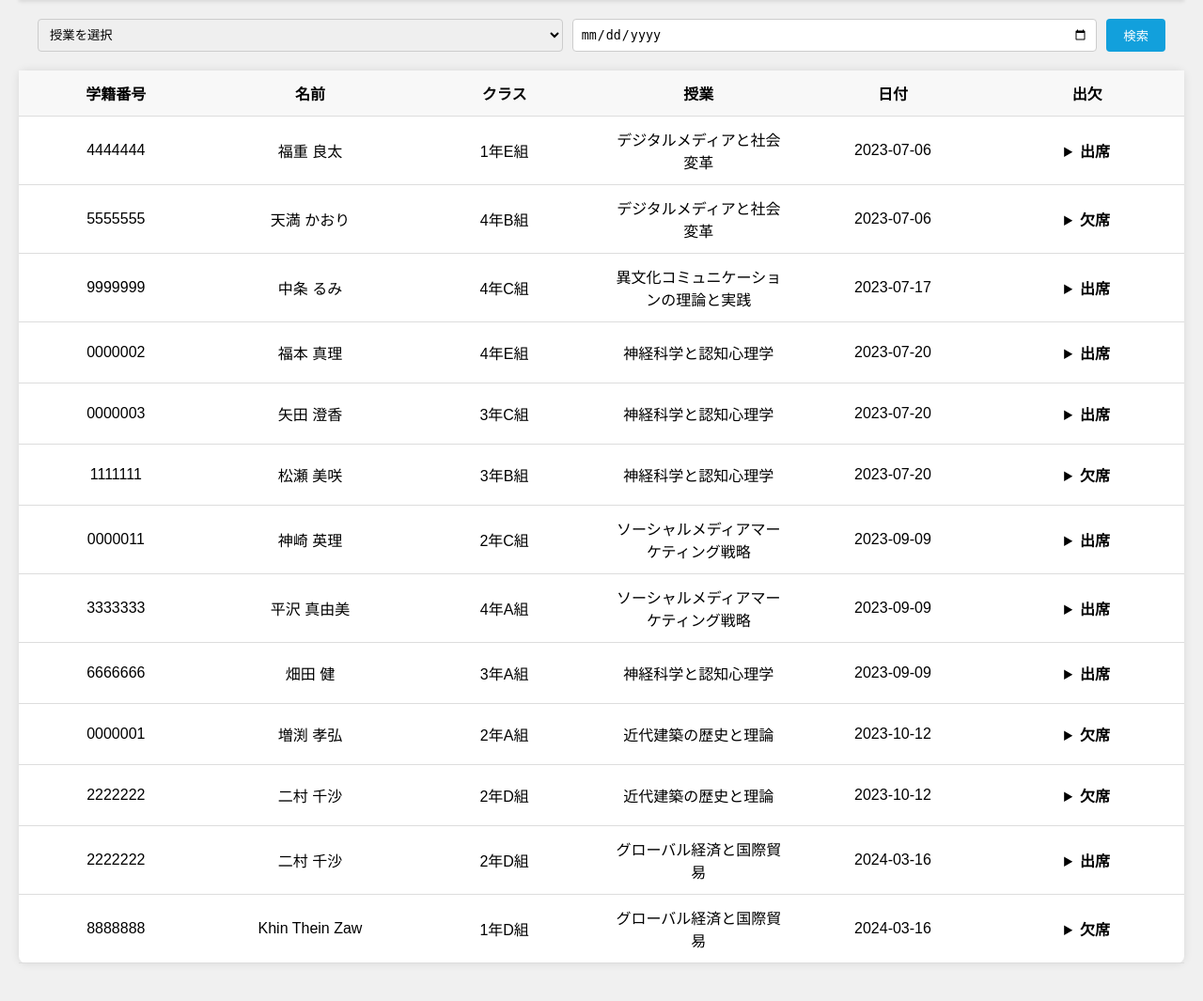
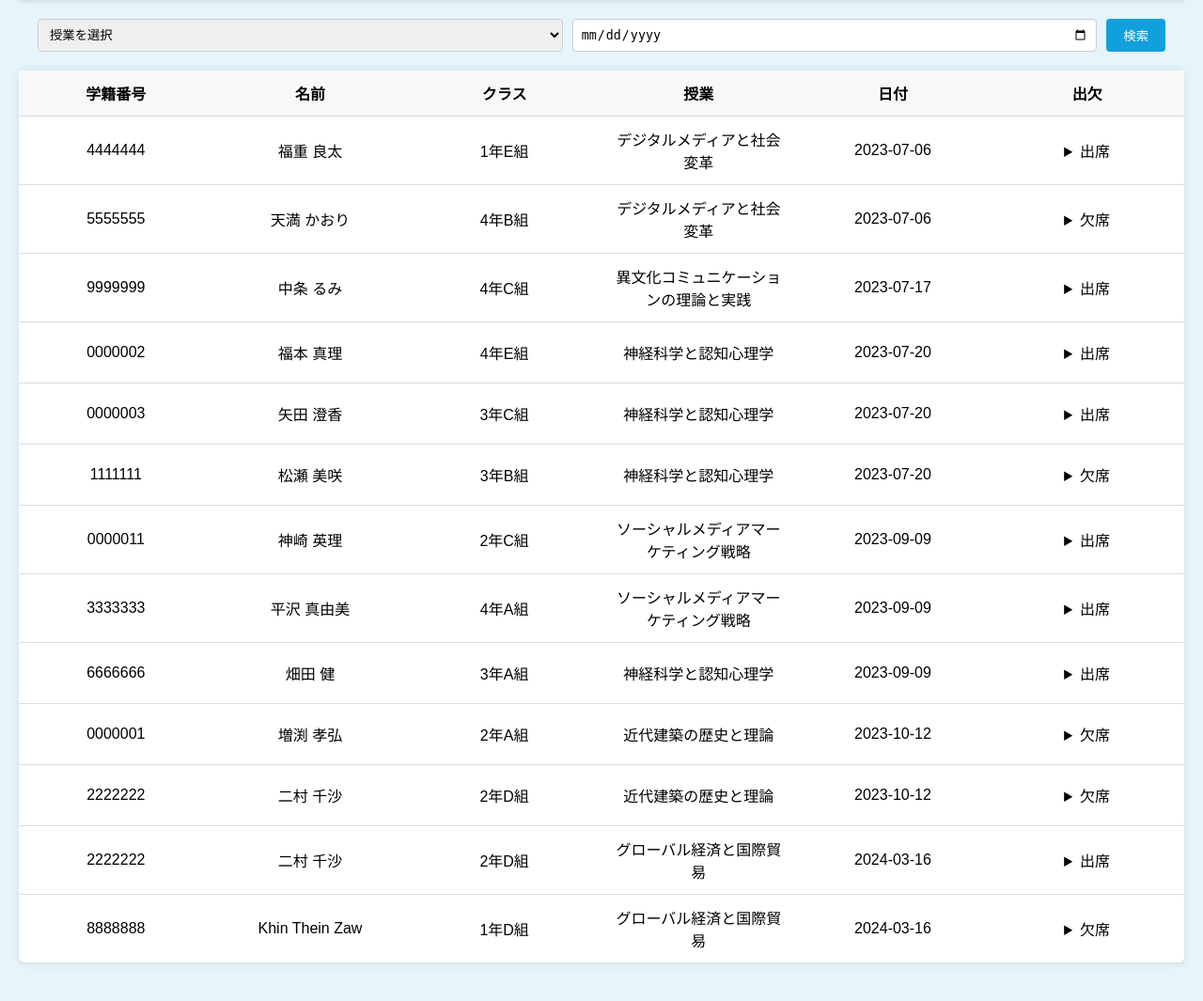
Before and after one commit to toma1128/Smart_Attendance, a PHP site: page /attendance_check.php in a window 1280 px wide. Shown: the part 110-1175 px from the top of the page at 94% size. Run offline with PHP 8.4, Linux system fonts and the light colour scheme; the visitor is signed in with stand-in values (Sample User, id 1); data comes from the database, SQL or seed files in the repository.

Commit message:
背景色変更、JS削除

```diff
--- a/Styles/QRcode.css
+++ b/Styles/QRcode.css
@@ -6,7 +6,7 @@
 
 body{
   font-family: Arial, Helvetica, sans-serif;
-  background-color: #f2f2f2;
+  background-color: rgba(18, 160, 220, 0.1);
 }
 
 header {
--- a/Styles/attendance_check.css
+++ b/Styles/attendance_check.css
@@ -6,7 +6,7 @@
 
 body {
   font-family: Arial, sans-serif;
-  background-color: #f0f0f0;
+  background-color: rgba(18, 160, 220, 0.1);
   padding: 20px;* {
     margin: 0;
     padding: 0;
@@ -188,7 +188,6 @@ details {
 }
 
 summary {
-  font-weight: bold;
   margin: -0.5em -0.5em 0;
   padding: 0.5em;
 }
--- a/Styles/form_student.css
+++ b/Styles/form_student.css
@@ -7,7 +7,7 @@
 
 body {
   font-family: Arial, sans-serif;
-  background-color: #f2f2f2;
+  background-color: rgba(18, 160, 220, 0.1);
   display: flex;
   min-height: 100vh;
   display: flex;
--- a/Styles/login.css
+++ b/Styles/login.css
@@ -6,7 +6,7 @@
 
 body{
     font-family: Arial, Helvetica, sans-serif;
-    background-color: #f2f2f2;
+    background-color: rgba(18, 160, 220, 0.1);
     padding: 20px;
 }
 
--- a/Styles/selectQR.css
+++ b/Styles/selectQR.css
@@ -6,7 +6,7 @@
 
 body{
   font-family: Arial, Helvetica, sans-serif;
-  background-color: #f2f2f2;
+  background-color: rgba(18, 160, 220, 0.1);
   padding: 20px;
 }
 
--- a/attendance_check.php
+++ b/attendance_check.php
@@ -6,10 +6,10 @@
 session_start();
 
 // ログインしていない場合はログイン画面にリダイレクト
-// if (!isset($_SESSION['teacher_no'])) {
-//   header("Location: ./login.php");
-//   exit();
-// }
+if (!isset($_SESSION['teacher_no'])) {
+  header("Location: ./login.php");
+  exit();
+}
 
 //データベース接続定義
 $host = 'localhost';
@@ -119,7 +119,7 @@ $conn->close(); //接続切断
         <!-- メニュー -->
         <nav class="drawer-content">
           <ul class="drawer-list">
-            <li>
+            <li class="drawer-item">
               <a href="./select_attendance.php">出席確認</a>
             </li>
             <li class="drawer-item">
```
Also changed, not shown: JS/select_attendance.js (deleted, +0 -12 lines), Styles/regi_student.css (+4 -4 lines), Styles/select_attendance.css (+1 -21 lines).
